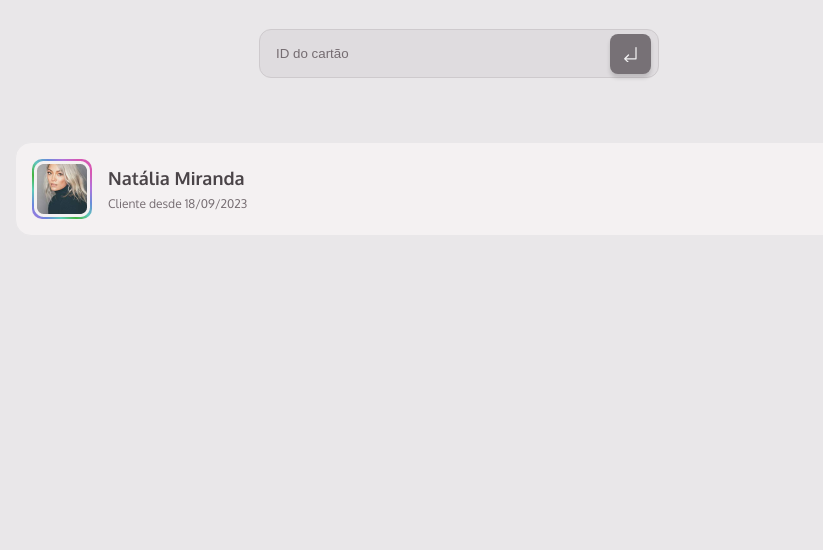
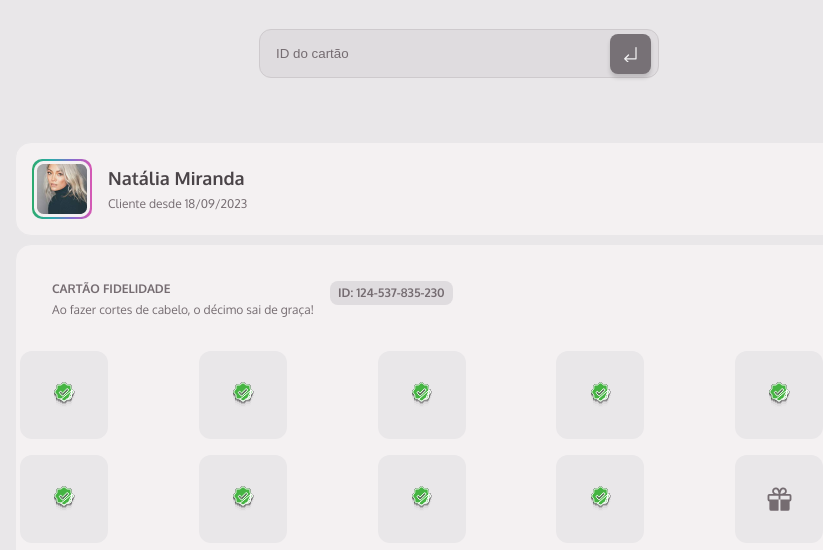
Before and after one commit to victufell/member-club, a website built with webpack: page src/index.html in a window 1280 px wide. Shown: the part 98-648 px from the top of the page, without its empty margins (181-1004 px from the left). Built offline with nearby package versions, Linux system fonts and the light colour scheme.

Commit message:
feat: adding fidelity section

```diff
--- a/src/index.html
+++ b/src/index.html
@@ -6,7 +6,7 @@
     <title>Member Club</title>
 </head>
 <body>
-    <main class="member-club-app container">
+    <main class="member-club-app ds-container">
         <header class="mc-header">
             <img
                 src="./assets/logo.svg"
@@ -35,7 +35,7 @@
 
         </section>
 
-        <section class="mc-profile">
+        <section class="mc-profile ds__box ds__box--sm">
             <div class="mc-profile__image-wrapper">
                 <img
                 src="./assets/profile.png"
@@ -49,6 +49,49 @@
                 <p class="ds__description mc-profile__date">Cliente desde 18/09/2023</p>
             </div>
         </section>
+
+        <section class="mc-fidelity ds__box ds__box--md">
+            <div class="mc-fidelity__header">
+                <div>
+                    <p class="ds__subtitle mc-fidelity__header-subtitle">CARTÃO FIDELIDADE</p>
+                    <p class="ds__description mc-fidelity__header-description">Ao fazer cortes de cabelo, o décimo sai de graça!</p>
+                </div>
+                <p class="ds__subtitle mc-fidelity__header-user-id">ID: 124-537-835-230</p>
+            </div>
+
+            <ul class="mc-fidelity__items">
+                <li class="mc-fidelity__items-item">
+                    <img src="./assets/ic-check-with-bg.svg" />
+                </li>
+                <li class="mc-fidelity__items-item">
+                    <img src="./assets/ic-check-with-bg.svg" />
+                </li>
+                <li class="mc-fidelity__items-item">
+                    <img src="./assets/ic-check-with-bg.svg" />
+                </li>
+                <li class="mc-fidelity__items-item">
+                    <img src="./assets/ic-check-with-bg.svg" />
+                </li>
+                <li class="mc-fidelity__items-item">
+                    <img src="./assets/ic-check-with-bg.svg" />
+                </li>
+                <li class="mc-fidelity__items-item">
+                    <img src="./assets/ic-check-with-bg.svg" />
+                </li>
+                <li class="mc-fidelity__items-item">
+                    <img src="./assets/ic-check-with-bg.svg" />
+                </li>
+                <li class="mc-fidelity__items-item">
+                    <img src="./assets/ic-check-with-bg.svg" />
+                </li>
+                <li class="mc-fidelity__items-item">
+                    <img src="./assets/ic-check-with-bg.svg" />
+                </li>
+                <li class="mc-fidelity__items-item">
+                    <img src="./assets/ic-gift-disabled.svg" />
+                </li>
+            </ul>
+        </section>
     </main>
 </body>
 </html>
--- /dev/null
+++ b/src/styles/fidelity.css
@@ -0,0 +1,61 @@
+.mc-fidelity {
+    margin-top: 8px;
+}
+
+.mc-fidelity__header {
+    display: flex;
+    gap: 16px;
+    margin-bottom: 20px;
+}
+
+.mc-fidelity__header-subtitle {
+    margin-bottom: 4px;
+}
+
+.mc-fidelity__header-user-id {
+    text-wrap: nowrap;
+    height: 100%;
+    background-color: var(--base-gray-300);
+    padding: 3.5px 8px;
+    border-radius: 8px;
+}
+
+.mc-fidelity__items {
+    display: grid;
+    gap: 8px;
+    grid-template-columns: repeat(5, 20%);
+    align-items: center;
+    justify-content: center;
+
+}
+
+.mc-fidelity__items-item {
+    background-color: var(--base-gray-200);
+    border-radius: 12px;
+    display: flex;
+    width: 56px;
+    height: 56px;
+    align-items: center;
+    justify-content: center;
+
+    > img {
+        width: 25px;
+        height: 25px;
+        object-fit: contain;
+    }
+}
+
+@media (width > 980px) {
+    .mc-fidelity__header {
+        margin-bottom: 32px;
+    }
+
+    .mc-fidelity__items {
+        gap: 16px;
+    }
+
+    .mc-fidelity__items-item {
+        width: 88px;
+        height: 88px;
+    }
+}
--- a/src/styles/index.css
+++ b/src/styles/index.css
@@ -1,52 +1,16 @@
 @import url('https://fonts.googleapis.com/css2?family=Oxygen:wght@300;400;700&display=swap');
+
+@import url("./utils.css");
 @import url("./reset.css");
 @import url("./variables/index.css");
 @import url("./header.css");
 @import url("./identify.css");
 @import url("./profile.css");
+@import url("./fidelity.css");
 
-* {
-    margin: 0;
-    padding: 0;
-    box-sizing: border-box;
-}
-
-.container {
-    max-width: 375px;
-    padding-inline: 12px;
-    margin: 0 auto;
-}
 
 body {
     height: 100%;
     font-family: "Oxygen", sans-serif;
     background-color: var(--base-gray-200);
 }
-
-.ds__title {
-    font-weight: 700;
-    font-size: 18px;
-    line-height: 140%;
-    color: var(--base-gray-600);
-
-}
-
-.ds__subtitle {
-    font-weight: 700;
-    font-size: 12px;
-    line-height: 140%;
-    color: var(--base-gray-500);
-}
-
-.ds__description {
-    font-weight: 400;
-    font-size: 12px;
-    line-height: 140%;
-    color: var(--base-gray-500);
-}
-
-@media (width > 980px) {
-    .container {
-        max-width: 912px;
-    }
-}
--- a/src/styles/profile.css
+++ b/src/styles/profile.css
@@ -14,7 +14,7 @@
     padding: 2px;
     display: flex;
     border-radius: 10px;
-    background: linear-gradient(45deg, #AF74DE, #6B84DE, #5DCAB7, #45B442, #5EC6B9, #698DD9, #B173DC, #D658B3, #D658B3);
+    background: linear-gradient(90deg, #2DAA6E 0%, #2DAAAA 33.33%, #856CCF 66.67%, #D658B3 100%);
 }
 
 .mc-profile__image-wrapper::after {
--- a/src/styles/reset.css
+++ b/src/styles/reset.css
@@ -1,16 +1,90 @@
-html, body, div, span, applet, object, iframe,
-h1, h2, h3, h4, h5, h6, p, blockquote, pre,
-a, abbr, acronym, address, big, cite, code,
-del, dfn, em, img, ins, kbd, q, s, samp,
-small, strike, strong, sub, sup, tt, var,
-b, u, i, center,
-dl, dt, dd, ol, ul, li,
-fieldset, form, label, legend,
-table, caption, tbody, tfoot, thead, tr, th, td,
-article, aside, canvas, details, embed,
-figure, figcaption, footer, header, hgroup,
-menu, nav, output, ruby, section, summary,
-time, mark, audio, video {
+* {
+	margin: 0;
+	padding: 0;
+	box-sizing: border-box;
+}
+
+html,
+body,
+div,
+span,
+applet,
+object,
+iframe,
+h1,
+h2,
+h3,
+h4,
+h5,
+h6,
+p,
+blockquote,
+pre,
+a,
+abbr,
+acronym,
+address,
+big,
+cite,
+code,
+del,
+dfn,
+em,
+img,
+ins,
+kbd,
+q,
+s,
+samp,
+small,
+strike,
+strong,
+sub,
+sup,
+tt,
+var,
+b,
+u,
+i,
+center,
+dl,
+dt,
+dd,
+ol,
+ul,
+li,
+fieldset,
+form,
+label,
+legend,
+table,
+caption,
+tbody,
+tfoot,
+thead,
+tr,
+th,
+td,
+article,
+aside,
+canvas,
+details,
+embed,
+figure,
+figcaption,
+footer,
+header,
+hgroup,
+menu,
+nav,
+output,
+ruby,
+section,
+summary,
+time,
+mark,
+audio,
+video {
 	margin: 0;
 	padding: 0;
 	border: 0;
@@ -18,28 +92,49 @@ time, mark, audio, video {
 	font: inherit;
 	vertical-align: baseline;
 }
+
 /* HTML5 display-role reset for older browsers */
-article, aside, details, figcaption, figure,
-footer, header, hgroup, menu, nav, section {
+article,
+aside,
+details,
+figcaption,
+figure,
+footer,
+header,
+hgroup,
+menu,
+nav,
+section {
 	display: block;
 }
+
 body {
 	line-height: 1;
 }
-button, input {
+
+button,
+input {
 	border: none;
 }
-ol, ul {
+
+ol,
+ul {
 	list-style: none;
 }
-blockquote, q {
+
+blockquote,
+q {
 	quotes: none;
 }
-blockquote:before, blockquote:after,
-q:before, q:after {
+
+blockquote:before,
+blockquote:after,
+q:before,
+q:after {
 	content: '';
 	content: none;
 }
+
 table {
 	border-collapse: collapse;
 	border-spacing: 0;
--- /dev/null
+++ b/src/styles/utils.css
@@ -0,0 +1,52 @@
+.ds-container {
+    max-width: 375px;
+    padding-inline: 12px;
+    margin: 0 auto;
+}
+
+.ds__title {
+    font-weight: 700;
+    font-size: 18px;
+    line-height: 140%;
+    color: var(--base-gray-600);
+
+}
+
+.ds__subtitle {
+    font-weight: 700;
+    font-size: 12px;
+    line-height: 140%;
+    color: var(--base-gray-500);
+}
+
+.ds__description {
+    font-weight: 400;
+    font-size: 12px;
+    line-height: 140%;
+    color: var(--base-gray-500);
+}
+
+.ds__box {
+    background-color: var(--base-gray-100);
+    border: 1px solid var(--base-gray-200);
+    border-radius: 16px;
+}
+
+.ds__box--sm {
+    padding: 16px;
+}
+
+.ds__box--md {
+    padding: 24px;
+}
+
+
+@media (width > 980px) {
+    .ds-container {
+        max-width: 912px;
+    }
+
+    .ds__box--md {
+        padding: 36px;
+    }
+}
```
